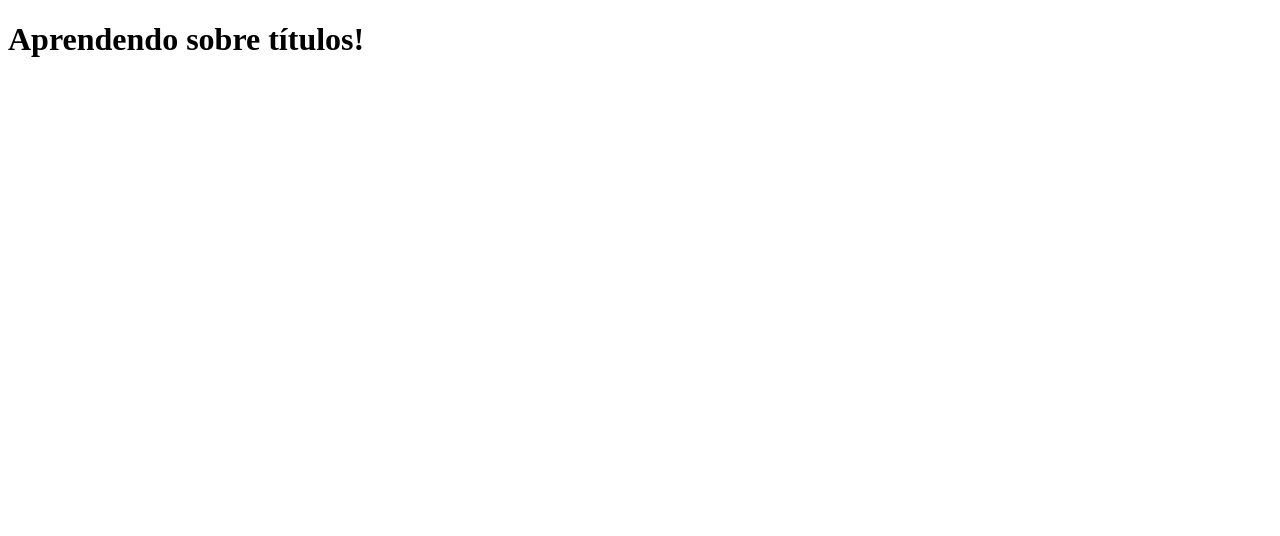
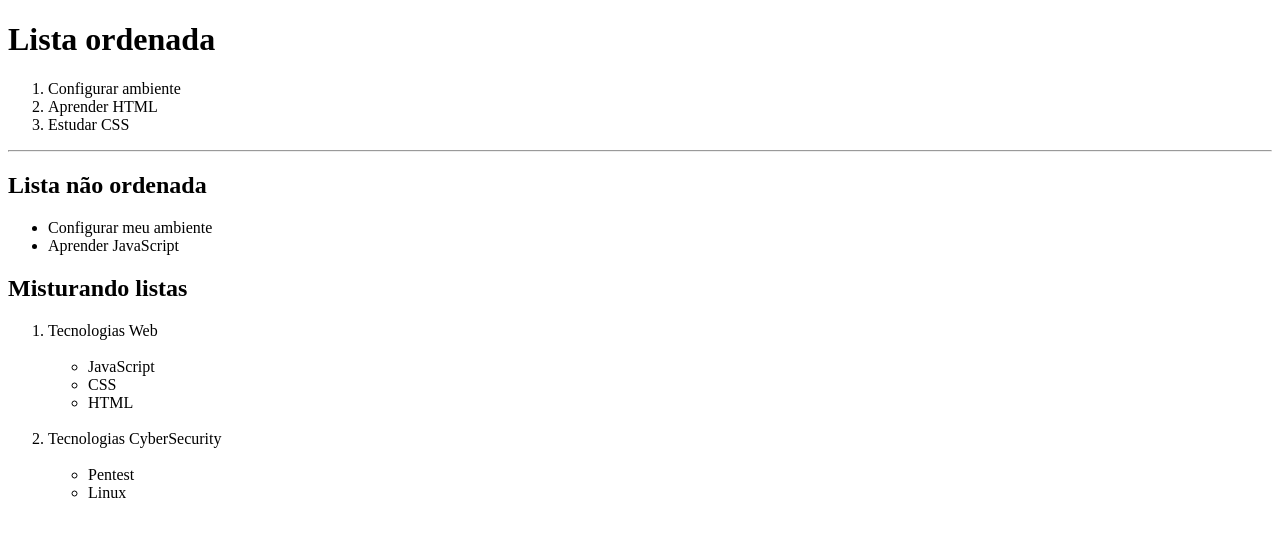
Before and after one commit to brunopeixotoo/curso-fullstack, a plain HTML site: page projeto2/index.html in a window 1280 px wide. Drawn offline with Linux system fonts and the light colour scheme.

Commit message:
curso-fullstack

```diff
--- a/projeto2/index.html
+++ b/projeto2/index.html
@@ -6,11 +6,41 @@
     <title>Projeto 2</title>
 </head>
 <body>
-    <!--
 
-    -->
-    <h1>Aprendendo sobre títulos!</h1>
+    <h1>Lista ordenada</h1>
+        <ol>
+            <li>Configurar ambiente</li>
+            <li>Aprender HTML</li>
+            <li>Estudar CSS</li>
+        </ol>
 
+    <hr>
+
+    <h2>Lista não ordenada</h2>
+        <ul>
+            <li>Configurar meu ambiente</li>
+            <li>Aprender JavaScript</li>
+        </ul>
+
+    <h2>Misturando listas</h2>
+
+        <ol>
+            <li>Tecnologias Web</li>
+            <ul>
+                <br>
+                <li>JavaScript</li>
+                <li>CSS</li>
+                <li>HTML</li>
+                <br>
+            </ul>
+            <li>Tecnologias CyberSecurity</li>
+                <ul>
+                    <br>
+                    <li>Pentest</li>
+                    <li>Linux</li>
+                    <br>
+                </ul>
+        </ol>
 
 </body>
 </html>
```
